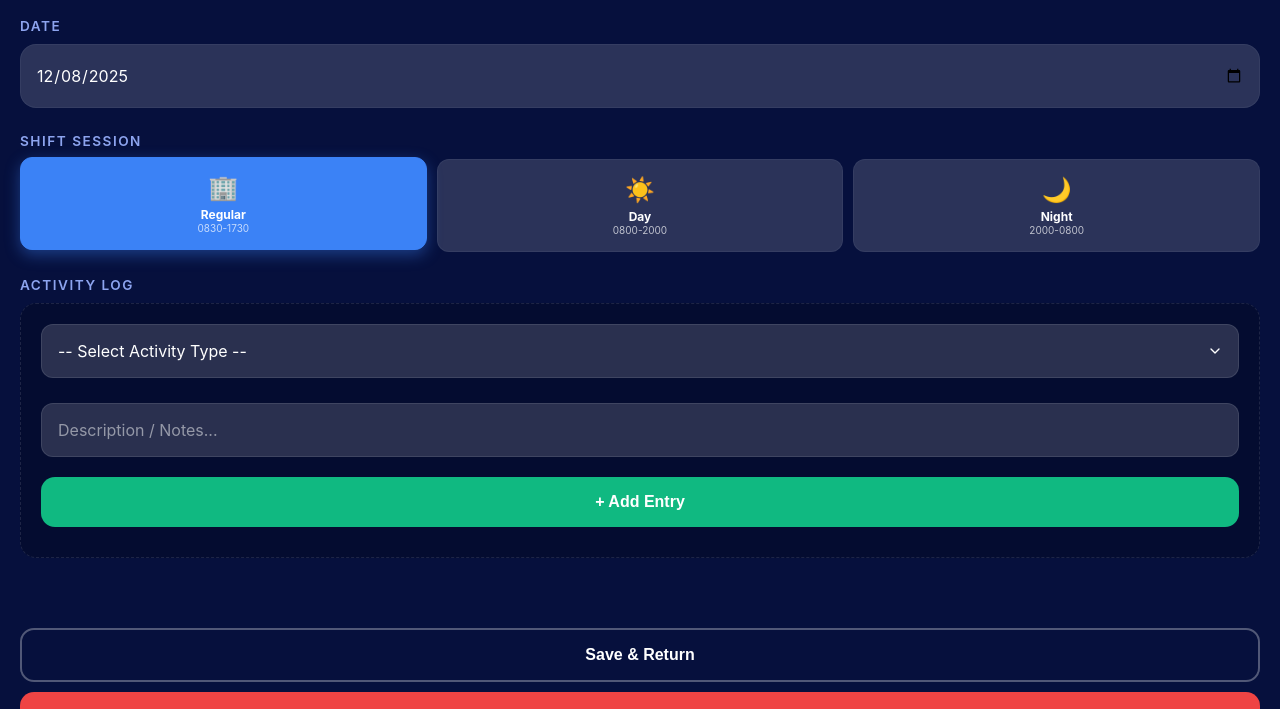
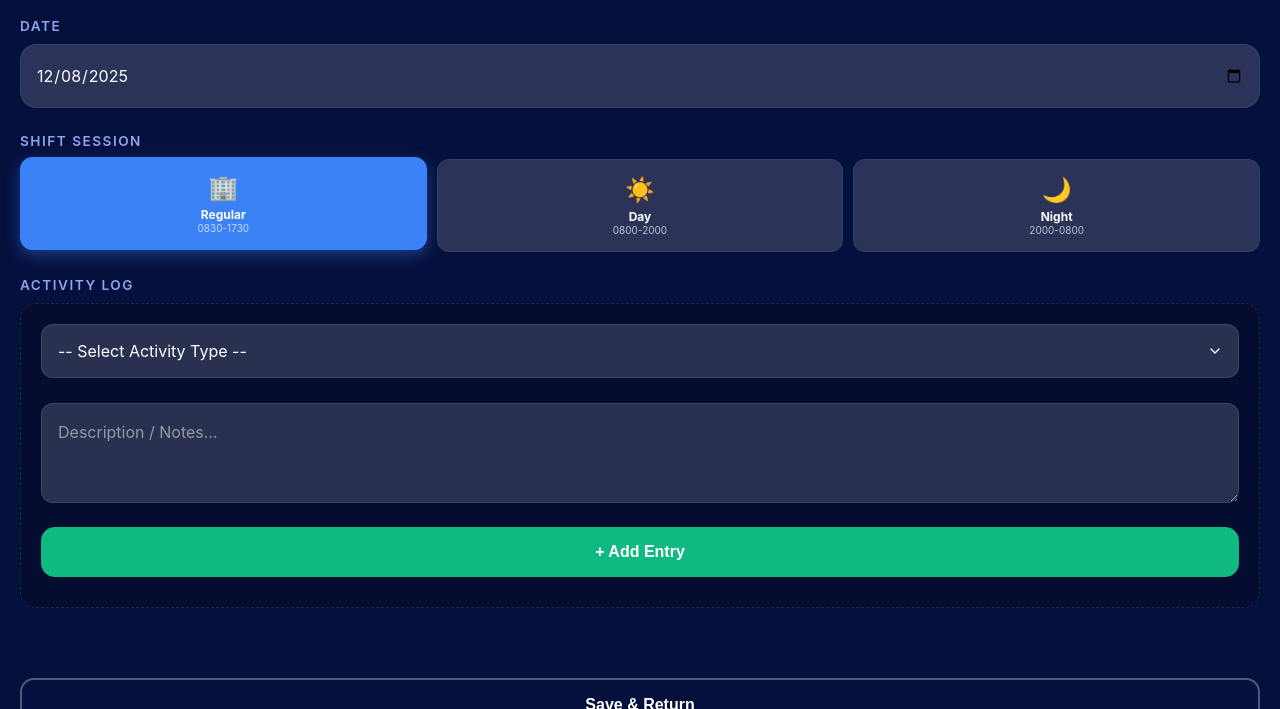
Before and after one commit to kowinleung/WorkLog, a plain HTML site: page index.html in a window 1280 px wide. Both pictures are taken after a click on the button "Start Shift". Shown: the part 91-800 px from the top of the page. Drawn offline with Linux system fonts and the light colour scheme.

Commit message:
Updated "Next Line in description"

```diff
--- a/index.html
+++ b/index.html
@@ -105,7 +105,8 @@
         }
 
         /* --- UPDATED INPUT STYLING --- */
-        input[type="date"], input[type="text"], select {
+        /* Added textarea to this list so it gets the same style */
+        input[type="date"], input[type="text"], select, textarea {
             width: 100%;
             padding: 16px;
             background-color: var(--input-bg);
@@ -119,6 +120,13 @@
             appearance: none;
             -webkit-appearance: none;
             box-sizing: border-box;
+        }
+
+        /* Specific styles for the Description Text Area */
+        textarea {
+            min-height: 100px; /* Taller default height */
+            resize: vertical;  /* Allow manual resizing */
+            line-height: 1.5;
         }
 
         select {
@@ -142,7 +150,7 @@
             padding: 15px 0;
         }
 
-        input::placeholder {
+        input::placeholder, textarea::placeholder {
             color: rgba(255, 255, 255, 0.5);
         }
 
@@ -379,8 +387,9 @@
                     </select>
                 </div>
 
+                <!-- UPDATED: Textarea for Description -->
                 <div id="field-desc" class="dynamic-field" style="display:block">
-                    <input type="text" id="act-desc" placeholder="Description / Notes...">
+                    <textarea id="act-desc" placeholder="Description / Notes..."></textarea>
                 </div>
 
                 <button id="add-btn" class="btn btn-add" onclick="handleActivityAction()">+ Add Entry</button>
```
